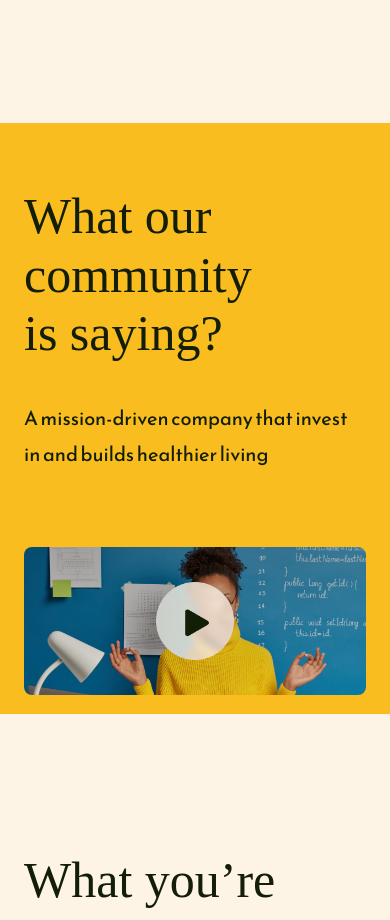
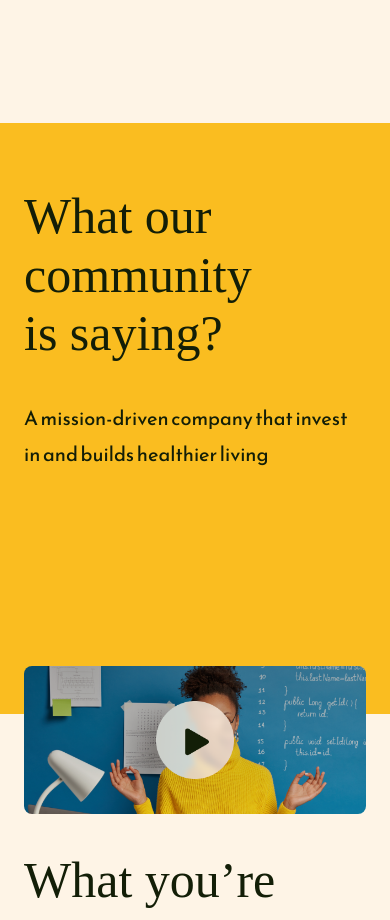
Before and after one commit to mathtev/singlePageSite, a React (Create React App) app: page /#/home in a window 390 px wide. Shown: the part 1540-2460 px from the top of the page. Built offline with nearby package versions, Linux system fonts and the light colour scheme; a web font is replaced by a local one.

Commit message:
fix responsiveness

```diff
--- a/src/components/Home/Video/VideoStyles.js
+++ b/src/components/Home/Video/VideoStyles.js
@@ -6,6 +6,7 @@ export const Wrapper = styled.div`
   background-color: var(--colorSecondary);
   text-align: center;
   padding: 0 100px;
+  position: relative;
 
   @media screen and (max-width: 992px) {
     text-align: left;
@@ -15,9 +16,18 @@ export const Wrapper = styled.div`
 `;
 
 export const PlayerWrap = styled.div`
-  width: 100%;
-  width: 100%;
   height: 38vw;
+  position: absolute;
+  bottom: -23%;
+  left: 24px;
+  right: 24px;
+
+  @media screen and (max-width: 992px) {
+    bottom: -25%;
+  }
+  @media screen and (max-width: 660px) {
+    bottom: -17%;
+  }
 
   div {
     border-radius: 8px;
```
